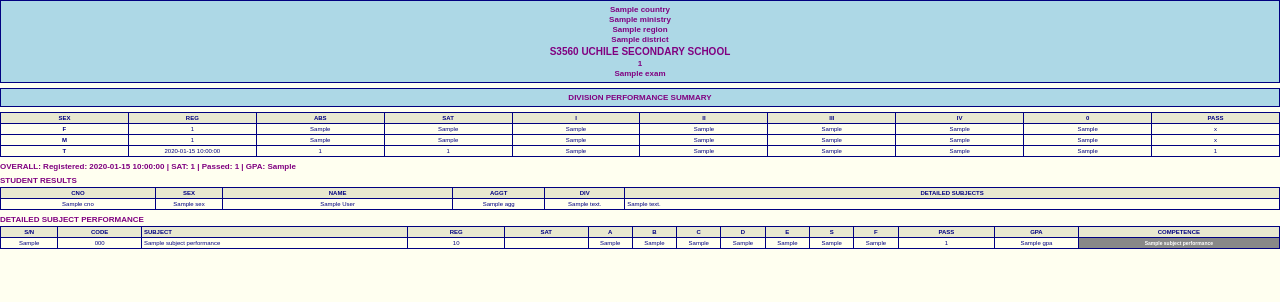
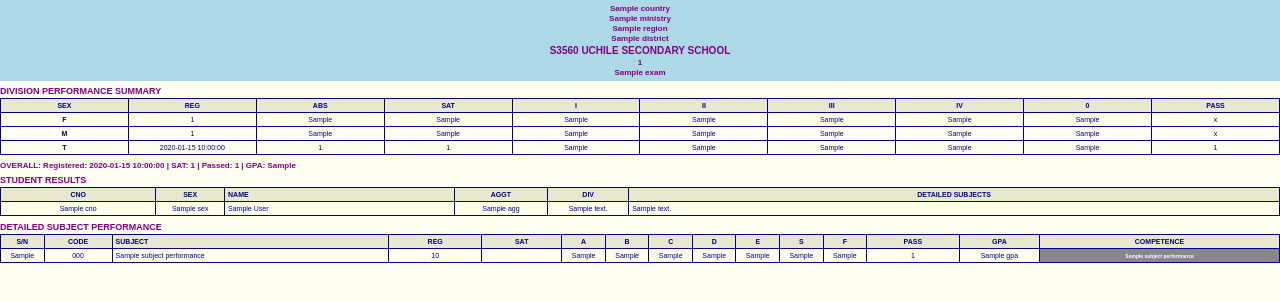
Before and after one commit to Kabaratachris/student-results-management-system, a Python web app: template templates/results_pdf.html in a window 1280 px wide. Shown: the top 302 px of the page. Run offline with Jinja, Linux system fonts and the light colour scheme; the template is opened without the code that fills it: most values are stand-ins (such as "Sample title", 1, 10 or a date in 2020).

Commit message:
Fixed PDF: removed separator lines, larger tables, left-aligned names

```diff
--- a/templates/results_pdf.html
+++ b/templates/results_pdf.html
@@ -5,11 +5,11 @@
     <style>
         @page {
             size: A4 portrait;
-            margin: 8mm;
+            margin: 6mm;
         }
         body {
             font-family: Arial, sans-serif;
-            font-size: 7px;
+            font-size: 8px;
             background-color: #FFFFF0;
             color: #000080;
             margin: 0;
@@ -19,8 +19,8 @@
             background-color: #ADD8E6;
             padding: 3px;
             text-align: center;
-            margin-bottom: 5px;
-            border: 1px solid #000080;
+            margin-bottom: 3px;
+            border: none;
         }
         .school-title-banner h6, .school-title-banner h5 {
             color: #800080;
@@ -37,7 +37,7 @@
         table {
             width: 100%;
             border-collapse: collapse;
-            margin-bottom: 5px;
+            margin-bottom: 6px;
             background-color: #FFFFF0;
             table-layout: fixed;
             word-wrap: break-word;
@@ -47,16 +47,16 @@
             color: #000080;
             font-weight: bold;
             border: 1px solid #000080;
-            padding: 2px;
+            padding: 3px;
             text-align: center;
-            font-size: 6px;
+            font-size: 7px;
         }
         td {
             color: #000080;
             border: 1px solid #000080;
-            padding: 2px;
+            padding: 3px;
             text-align: center;
-            font-size: 6px;
+            font-size: 7px;
             word-wrap: break-word;
             overflow: hidden;
         }
@@ -64,7 +64,14 @@
             color: #800080;
             font-weight: bold;
             margin: 5px 0 2px 0;
+            font-size: 9px;
+            border: none;
+        }
+        .overall-text {
+            color: #800080;
+            font-weight: bold;
             font-size: 8px;
+            margin: 3px 0;
         }
     </style>
 </head>
@@ -80,7 +87,7 @@
         <h6>{{ exam.month_year_label }}</h6>
     </div>
 
-    <div class="school-title-banner"><h5>DIVISION PERFORMANCE SUMMARY</h5></div>
+    <div class="section-title">DIVISION PERFORMANCE SUMMARY</div>
     <table>
         <thead>
             <tr><th>SEX</th><th>REG</th><th>ABS</th><th>SAT</th><th>I</th><th>II</th><th>III</th><th>IV</th><th>0</th><th>PASS</th></tr>
@@ -92,19 +99,19 @@
         </tbody>
     </table>
 
-    <div class="section-title">OVERALL: Registered: {{ total_registered }} | SAT: {{ sat_count }} | Passed: {{ total_passed }} | GPA: {{ overall_gpa }}</div>
+    <div class="overall-text">OVERALL: Registered: {{ total_registered }} | SAT: {{ sat_count }} | Passed: {{ total_passed }} | GPA: {{ overall_gpa }}</div>
 
     <div class="section-title">STUDENT RESULTS</div>
     <table>
         <thead>
-            <tr><th style="width:12%;">CNO</th><th style="width:5%;">SEX</th><th style="width:18%;">NAME</th><th style="width:7%;">AGGT</th><th style="width:6%;">DIV</th><th style="width:52%;">DETAILED SUBJECTS</th></tr>
+            <tr><th style="width:12%;">CNO</th><th style="width:5%;">SEX</th><th style="width:18%; text-align:left;">NAME</th><th style="width:7%;">AGGT</th><th style="width:6%;">DIV</th><th style="width:52%;">DETAILED SUBJECTS</th></tr>
         </thead>
         <tbody>
             {% for sr in student_results %}
             <tr>
                 <td>{{ sr.student.cno }}</td>
                 <td>{{ sr.student.sex }}</td>
-                <td>{{ sr.full_name }}</td>
+                <td style="text-align:left;">{{ sr.full_name }}</td>
                 <td>{{ sr.result.agg if sr.result else '-' }}</td>
                 <td>{{ sr.result.division if sr.result else '-' }}</td>
                 <td style="text-align:left;">{{ sr.detailed }}</td>
@@ -117,19 +124,22 @@
     <table>
         <thead>
             <tr>
-                <th style="width:4%;">S/N</th>
-                <th style="width:6%;">CODE</th>
-                <th style="width:20%; text-align:left;">SUBJECT</th>
+                <th style="width:3%;">S/N</th>
+                <th style="width:5%;">CODE</th>
+                <th style="width:22%; text-align:left;">SUBJECT</th>
                 <th style="width:7%;">REG</th>
                 <th style="width:6%;">SAT</th>
                 {% if level == 'O' %}
-                <th style="width:4%;">A</th><th style="width:4%;">B</th><th style="width:4%;">C</th><th style="width:4%;">D</th><th style="width:4%;">F</th>
+                <th style="width:5%;">A</th><th style="width:5%;">B</th><th style="width:5%;">C</th><th style="width:5%;">D</th><th style="width:5%;">F</th>
+                <th style="width:7%;">PASS</th>
+                <th style="width:6%;">GPA</th>
+                <th style="width:19%;">COMPETENCE</th>
                 {% else %}
                 <th style="width:3%;">A</th><th style="width:3%;">B</th><th style="width:3%;">C</th><th style="width:3%;">D</th><th style="width:3%;">E</th><th style="width:3%;">S</th><th style="width:3%;">F</th>
-                {% endif %}
                 <th style="width:7%;">PASS</th>
                 <th style="width:6%;">GPA</th>
-                <th style="width:15%;">COMPETENCE</th>
+                <th style="width:19%;">COMPETENCE</th>
+                {% endif %}
             </tr>
         </thead>
         <tbody>
```
